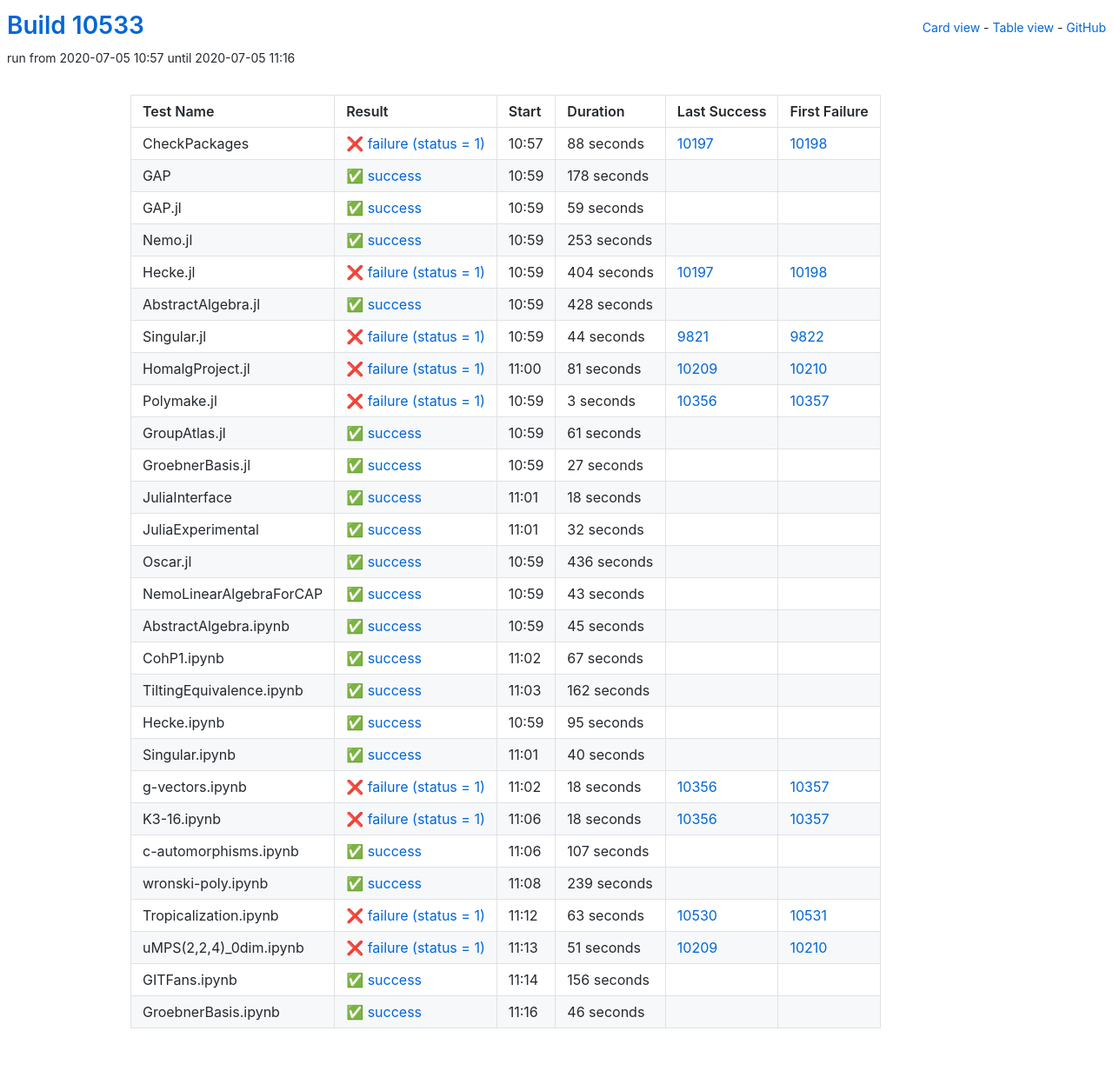
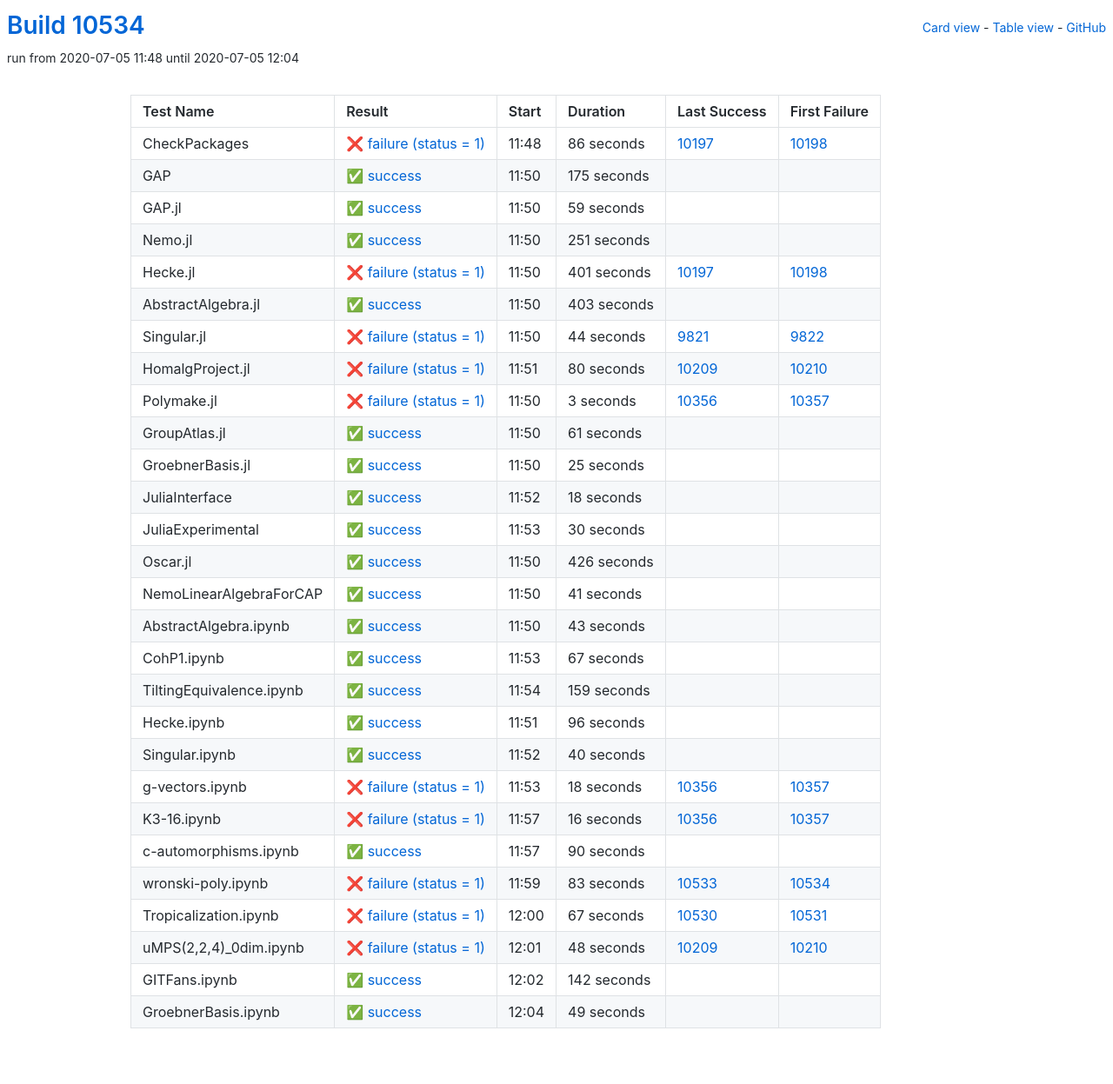
Before and after one commit to oscar-system/oscar-ci-status, a Jekyll site: the page built from table.html, in a window 1280 px wide. Shown: the whole page at 87% size. Built offline with Jekyll 4.4.1, drawn with Linux system fonts in a browser that asks for light colours.

Commit message:
Build #10534

```diff
--- a/_data/ci.yml
+++ b/_data/ci.yml
@@ -1,6 +1,6 @@
 ---
-build: 10533
-build_url: https://oscarci.mathematik.uni-kl.de/job/oscar/10533/
+build: 10534
+build_url: https://oscarci.mathematik.uni-kl.de/job/oscar/10534/
 job: oscar
 organization: oscar-system
 repo: oscar-ci-status
@@ -8,32 +8,32 @@
 tests:
 - name: CheckPackages
   id: checkpackages
-  log: https://oscarci.mathematik.uni-kl.de/job/oscar/10533/artifact/logs/build-10533/CheckPackages.log
-  start: 2020-07-05 10:57
+  log: https://oscarci.mathematik.uni-kl.de/job/oscar/10534/artifact/logs/build-10534/CheckPackages.log
+  start: 2020-07-05 11:48
   success: false
   exitcode: 1
   status: failure
-  duration: 88
+  duration: 86
   last_success: 10197
   last_success_url: https://oscarci.mathematik.uni-kl.de/job/oscar/10197/
   first_failure: 10198
   first_failure_url: https://oscarci.mathematik.uni-kl.de/job/oscar/10198/
 - name: GAP
   id: gap
-  log: https://oscarci.mathematik.uni-kl.de/job/oscar/10533/artifact/logs/build-10533/GAP.log
-  start: 2020-07-05 10:59
+  log: https://oscarci.mathematik.uni-kl.de/job/oscar/10534/artifact/logs/build-10534/GAP.log
+  start: 2020-07-05 11:50
   success: true
   exitcode: 0
   status: success
-  duration: 178
+  duration: 175
   last_success: false
   last_success_url:
   first_failure: false
   first_failure_url:
 - name: GAP.jl
   id: gap-jl
-  log: https://oscarci.mathematik.uni-kl.de/job/oscar/10533/artifact/logs/build-10533/GAP.jl.log
-  start: 2020-07-05 10:59
+  log: https://oscarci.mathematik.uni-kl.de/job/oscar/10534/artifact/logs/build-10534/GAP.jl.log
+  start: 2020-07-05 11:50
   success: true
   exitcode: 0
   status: success
@@ -44,44 +44,44 @@
   first_failure_url:
 - name: Nemo.jl
   id: nemo-jl
-  log: https://oscarci.mathematik.uni-kl.de/job/oscar/10533/artifact/logs/build-10533/Nemo.jl.log
-  start: 2020-07-05 10:59
+  log: https://oscarci.mathematik.uni-kl.de/job/oscar/10534/artifact/logs/build-10534/Nemo.jl.log
+  start: 2020-07-05 11:50
   success: true
   exitcode: 0
   status: success
-  duration: 253
+  duration: 251
   last_success: false
   last_success_url:
   first_failure: false
   first_failure_url:
 - name: Hecke.jl
   id: hecke-jl
-  log: https://oscarci.mathematik.uni-kl.de/job/oscar/10533/artifact/logs/build-10533/Hecke.jl.log
-  start: 2020-07-05 10:59
+  log: https://oscarci.mathematik.uni-kl.de/job/oscar/10534/artifact/logs/build-10534/Hecke.jl.log
+  start: 2020-07-05 11:50
   success: false
   exitcode: 1
   status: failure
-  duration: 404
+  duration: 401
   last_success: 10197
   last_success_url: https://oscarci.mathematik.uni-kl.de/job/oscar/10197/
   first_failure: 10198
   first_failure_url: https://oscarci.mathematik.uni-kl.de/job/oscar/10198/
 - name: AbstractAlgebra.jl
   id: abstractalgebra-jl
-  log: https://oscarci.mathematik.uni-kl.de/job/oscar/10533/artifact/logs/build-10533/AbstractAlgebra.jl.log
-  start: 2020-07-05 10:59
+  log: https://oscarci.mathematik.uni-kl.de/job/oscar/10534/artifact/logs/build-10534/AbstractAlgebra.jl.log
+  start: 2020-07-05 11:50
   success: true
   exitcode: 0
   status: success
-  duration: 428
+  duration: 403
   last_success: false
   last_success_url:
   first_failure: false
   first_failure_url:
 - name: Singular.jl
   id: singular-jl
-  log: https://oscarci.mathematik.uni-kl.de/job/oscar/10533/artifact/logs/build-10533/Singular.jl.log
-  start: 2020-07-05 10:59
+  log: https://oscarci.mathematik.uni-kl.de/job/oscar/10534/artifact/logs/build-10534/Singular.jl.log
+  start: 2020-07-05 11:50
   success: false
   exitcode: 1
   status: failure
@@ -92,20 +92,20 @@
   first_failure_url: https://oscarci.mathematik.uni-kl.de/job/oscar/9822/
 - name: HomalgProject.jl
   id: homalgproject-jl
-  log: https://oscarci.mathematik.uni-kl.de/job/oscar/10533/artifact/logs/build-10533/HomalgProject.jl.log
-  start: 2020-07-05 11:00
+  log: https://oscarci.mathematik.uni-kl.de/job/oscar/10534/artifact/logs/build-10534/HomalgProject.jl.log
+  start: 2020-07-05 11:51
   success: false
   exitcode: 1
   status: failure
-  duration: 81
+  duration: 80
   last_success: 10209
   last_success_url: https://oscarci.mathematik.uni-kl.de/job/oscar/10209/
   first_failure: 10210
   first_failure_url: https://oscarci.mathematik.uni-kl.de/job/oscar/10210/
 - name: Polymake.jl
   id: polymake-jl
-  log: https://oscarci.mathematik.uni-kl.de/job/oscar/10533/artifact/logs/build-10533/Polymake.jl.log
-  start: 2020-07-05 10:59
+  log: https://oscarci.mathematik.uni-kl.de/job/oscar/10534/artifact/logs/build-10534/Polymake.jl.log
+  start: 2020-07-05 11:50
   success: false
   exitcode: 1
   status: failure
@@ -116,8 +116,8 @@
   first_failure_url: https://oscarci.mathematik.uni-kl.de/job/oscar/10357/
 - name: GroupAtlas.jl
   id: groupatlas-jl
-  log: https://oscarci.mathematik.uni-kl.de/job/oscar/10533/artifact/logs/build-10533/GroupAtlas.jl.log
-  start: 2020-07-05 10:59
+  log: https://oscarci.mathematik.uni-kl.de/job/oscar/10534/artifact/logs/build-10534/GroupAtlas.jl.log
+  start: 2020-07-05 11:50
   success: true
   exitcode: 0
   status: success
@@ -128,20 +128,20 @@
   first_failure_url:
 - name: GroebnerBasis.jl
   id: groebnerbasis-jl
-  log: https://oscarci.mathematik.uni-kl.de/job/oscar/10533/artifact/logs/build-10533/GroebnerBasis.jl.log
-  start: 2020-07-05 10:59
+  log: https://oscarci.mathematik.uni-kl.de/job/oscar/10534/artifact/logs/build-10534/GroebnerBasis.jl.log
+  start: 2020-07-05 11:50
   success: true
   exitcode: 0
   status: success
-  duration: 27
+  duration: 25
   last_success: false
   last_success_url:
   first_failure: false
   first_failure_url:
 - name: JuliaInterface
   id: juliainterface
-  log: https://oscarci.mathematik.uni-kl.de/job/oscar/10533/artifact/logs/build-10533/JuliaInterface.log
-  start: 2020-07-05 11:01
+  log: https://oscarci.mathematik.uni-kl.de/job/oscar/10534/artifact/logs/build-10534/JuliaInterface.log
+  start: 2020-07-05 11:52
   success: true
   exitcode: 0
   status: success
@@ -152,32 +152,44 @@
   first_failure_url:
 - name: JuliaExperimental
   id: juliaexperimental
-  log: https://oscarci.mathematik.uni-kl.de/job/oscar/10533/artifact/logs/build-10533/JuliaExperimental.log
-  start: 2020-07-05 11:01
+  log: https://oscarci.mathematik.uni-kl.de/job/oscar/10534/artifact/logs/build-10534/JuliaExperimental.log
+  start: 2020-07-05 11:53
   success: true
   exitcode: 0
   status: success
-  duration: 32
+  duration: 30
   last_success: false
   last_success_url:
   first_failure: false
   first_failure_url:
 - name: Oscar.jl
   id: oscar-jl
-  log: https://oscarci.mathematik.uni-kl.de/job/oscar/10533/artifact/logs/build-10533/Oscar.jl.log
-  start: 2020-07-05 10:59
+  log: https://oscarci.mathematik.uni-kl.de/job/oscar/10534/artifact/logs/build-10534/Oscar.jl.log
+  start: 2020-07-05 11:50
   success: true
   exitcode: 0
   status: success
-  duration: 436
+  duration: 426
   last_success: false
   last_success_url:
   first_failure: false
   first_failure_url:
 - name: NemoLinearAlgebraForCAP
   id: nemolinearalgebraforcap
-  log: https://oscarci.mathematik.uni-kl.de/job/oscar/10533/artifact/logs/build-10533/NemoLinearAlgebraForCAP.log
-  start: 2020-07-05 10:59
+  log: https://oscarci.mathematik.uni-kl.de/job/oscar/10534/artifact/logs/build-10534/NemoLinearAlgebraForCAP.log
+  start: 2020-07-05 11:50
+  success: true
+  exitcode: 0
+  status: success
+  duration: 41
+  last_success: false
+  last_success_url:
+  first_failure: false
+  first_failure_url:
+- name: AbstractAlgebra.ipynb
+  id: abstractalgebra-ipynb
+  log: https://oscarci.mathematik.uni-kl.de/job/oscar/10534/artifact/logs/build-10534/AbstractAlgebra.ipynb.log
+  start: 2020-07-05 11:50
   success: true
   exitcode: 0
   status: success
@@ -186,22 +198,10 @@
   last_success_url:
   first_failure: false
   first_failure_url:
-- name: AbstractAlgebra.ipynb
-  id: abstractalgebra-ipynb
-  log: https://oscarci.mathematik.uni-kl.de/job/oscar/10533/artifact/logs/build-10533/AbstractAlgebra.ipynb.log
-  start: 2020-07-05 10:59
-  success: true
-  exitcode: 0
-  status: success
-  duration: 45
-  last_success: false
-  last_success_url:
-  first_failure: false
-  first_failure_url:
 - name: CohP1.ipynb
   id: cohp1-ipynb
-  log: https://oscarci.mathematik.uni-kl.de/job/oscar/10533/artifact/logs/build-10533/CohP1.ipynb.log
-  start: 2020-07-05 11:02
+  log: https://oscarci.mathematik.uni-kl.de/job/oscar/10534/artifact/logs/build-10534/CohP1.ipynb.log
+  start: 2020-07-05 11:53
   success: true
   exitcode: 0
   status: success
@@ -212,32 +212,32 @@
   first_failure_url:
 - name: TiltingEquivalence.ipynb
   id: tiltingequivalence-ipynb
-  log: https://oscarci.mathematik.uni-kl.de/job/oscar/10533/artifact/logs/build-10533/TiltingEquivalence.ipynb.log
-  start: 2020-07-05 11:03
+  log: https://oscarci.mathematik.uni-kl.de/job/oscar/10534/artifact/logs/build-10534/TiltingEquivalence.ipynb.log
+  start: 2020-07-05 11:54
   success: true
   exitcode: 0
   status: success
-  duration: 162
+  duration: 159
   last_success: false
   last_success_url:
   first_failure: false
   first_failure_url:
 - name: Hecke.ipynb
   id: hecke-ipynb
-  log: https://oscarci.mathematik.uni-kl.de/job/oscar/10533/artifact/logs/build-10533/Hecke.ipynb.log
-  start: 2020-07-05 10:59
+  log: https://oscarci.mathematik.uni-kl.de/job/oscar/10534/artifact/logs/build-10534/Hecke.ipynb.log
+  start: 2020-07-05 11:51
   success: true
   exitcode: 0
   status: success
-  duration: 95
+  duration: 96
   last_success: false
   last_success_url:
   first_failure: false
   first_failure_url:
 - name: Singular.ipynb
   id: singular-ipynb
-  log: https://oscarci.mathematik.uni-kl.de/job/oscar/10533/artifact/logs/build-10533/Singular.ipynb.log
-  start: 2020-07-05 11:01
+  log: https://oscarci.mathematik.uni-kl.de/job/oscar/10534/artifact/logs/build-10534/Singular.ipynb.log
+  start: 2020-07-05 11:52
   success: true
   exitcode: 0
   status: success
@@ -248,8 +248,8 @@
   first_failure_url:
 - name: g-vectors.ipynb
   id: g-vectors-ipynb
-  log: https://oscarci.mathematik.uni-kl.de/job/oscar/10533/artifact/logs/build-10533/g-vectors.ipynb.log
-  start: 2020-07-05 11:02
+  log: https://oscarci.mathematik.uni-kl.de/job/oscar/10534/artifact/logs/build-10534/g-vectors.ipynb.log
+  start: 2020-07-05 11:53
   success: false
   exitcode: 1
   status: failure
@@ -260,84 +260,84 @@
   first_failure_url: https://oscarci.mathematik.uni-kl.de/job/oscar/10357/
 - name: K3-16.ipynb
   id: k3-16-ipynb
-  log: https://oscarci.mathematik.uni-kl.de/job/oscar/10533/artifact/logs/build-10533/K3-16.ipynb.log
-  start: 2020-07-05 11:06
+  log: https://oscarci.mathematik.uni-kl.de/job/oscar/10534/artifact/logs/build-10534/K3-16.ipynb.log
+  start: 2020-07-05 11:57
   success: false
   exitcode: 1
   status: failure
-  duration: 18
+  duration: 16
   last_success: 10356
   last_success_url: https://oscarci.mathematik.uni-kl.de/job/oscar/10356/
   first_failure: 10357
   first_failure_url: https://oscarci.mathematik.uni-kl.de/job/oscar/10357/
 - name: c-automorphisms.ipynb
   id: c-automorphisms-ipynb
-  log: https://oscarci.mathematik.uni-kl.de/job/oscar/10533/artifact/logs/build-10533/c-automorphisms.ipynb.log
-  start: 2020-07-05 11:06
+  log: https://oscarci.mathematik.uni-kl.de/job/oscar/10534/artifact/logs/build-10534/c-automorphisms.ipynb.log
+  start: 2020-07-05 11:57
   success: true
   exitcode: 0
   status: success
-  duration: 107
+  duration: 90
   last_success: false
   last_success_url:
   first_failure: false
   first_failure_url:
 - name: wronski-poly.ipynb
   id: wronski-poly-ipynb
-  log: https://oscarci.mathematik.uni-kl.de/job/oscar/10533/artifact/logs/build-10533/wronski-poly.ipynb.log
-  start: 2020-07-05 11:08
-  success: true
-  exitcode: 0
-  status: success
-  duration: 239
-  last_success: false
-  last_success_url:
-  first_failure: false
-  first_failure_url:
-- name: Tropicalization.ipynb
-  id: tropicalization-ipynb
-  log: https://oscarci.mathematik.uni-kl.de/job/oscar/10533/artifact/logs/build-10533/Tropicalization.ipynb.log
-  start: 2020-07-05 11:12
+  log: https://oscarci.mathematik.uni-kl.de/job/oscar/10534/artifact/logs/build-10534/wronski-poly.ipynb.log
+  start: 2020-07-05 11:59
   success: false
   exitcode: 1
   status: failure
-  duration: 63
+  duration: 83
+  last_success: 10533
+  last_success_url: https://oscarci.mathematik.uni-kl.de/job/oscar/10533/
+  first_failure: 10534
+  first_failure_url: https://oscarci.mathematik.uni-kl.de/job/oscar/10534/
+- name: Tropicalization.ipynb
+  id: tropicalization-ipynb
+  log: https://oscarci.mathematik.uni-kl.de/job/oscar/10534/artifact/logs/build-10534/Tropicalization.ipynb.log
+  start: 2020-07-05 12:00
+  success: false
+  exitcode: 1
+  status: failure
+  duration: 67
   last_success: 10530
   last_success_url: https://oscarci.mathematik.uni-kl.de/job/oscar/10530/
   first_failure: 10531
   first_failure_url: https://oscarci.mathematik.uni-kl.de/job/oscar/10531/
 - name: uMPS(2,2,4)_0dim.ipynb
   id: umps-2-2-4-0dim-ipynb
-  log: https://oscarci.mathematik.uni-kl.de/job/oscar/10533/artifact/logs/build-10533/uMPS-2-2-4-_0dim.ipynb.log
-  start: 2020-07-05 11:13
+  log: https://oscarci.mathematik.uni-kl.de/job/oscar/10534/artifact/logs/build-10534/uMPS-2-2-4-_0dim.ipynb.log
+  start: 2020-07-05 12:01
   success: false
   exitcode: 1
   status: failure
-  duration: 51
+  duration: 48
   last_success: 10209
   last_success_url: https://oscarci.mathematik.uni-kl.de/job/oscar/10209/
   first_failure: 10210
   first_failure_url: https://oscarci.mathematik.uni-kl.de/job/oscar/10210/
 - name: GITFans.ipynb
   id: gitfans-ipynb
-  log: https://oscarci.mathematik.uni-kl.de/job/oscar/10533/artifact/logs/build-10533/GITFans.ipynb.log
-  start: 2020-07-05 11:14
+  log: https://oscarci.mathematik.uni-kl.de/job/oscar/10534/artifact/logs/build-10534/GITFans.ipynb.log
+  start: 2020-07-05 12:02
   success: true
   exitcode: 0
   status: success
-  duration: 156
+  duration: 142
   last_success: false
   last_success_url:
   first_failure: false
   first_failure_url:
 - name: GroebnerBasis.ipynb
   id: groebnerbasis-ipynb
-  log: https://oscarci.mathematik.uni-kl.de/job/oscar/10533/artifact/logs/build-10533/GroebnerBasis.ipynb.log
-  start: 2020-07-05 11:16
+  log: https://oscarci.mathematik.uni-kl.de/job/oscar/10534/artifact/logs/build-10534/GroebnerBasis.ipynb.log
+  start: 2020-07-05 12:04
   success: true
   exitcode: 0
   status: success
-  duration: 46
+  duration: 49
   last_success: false
   last_success_url:
   first_failure: false
```
Also changed, not shown: README.md.
